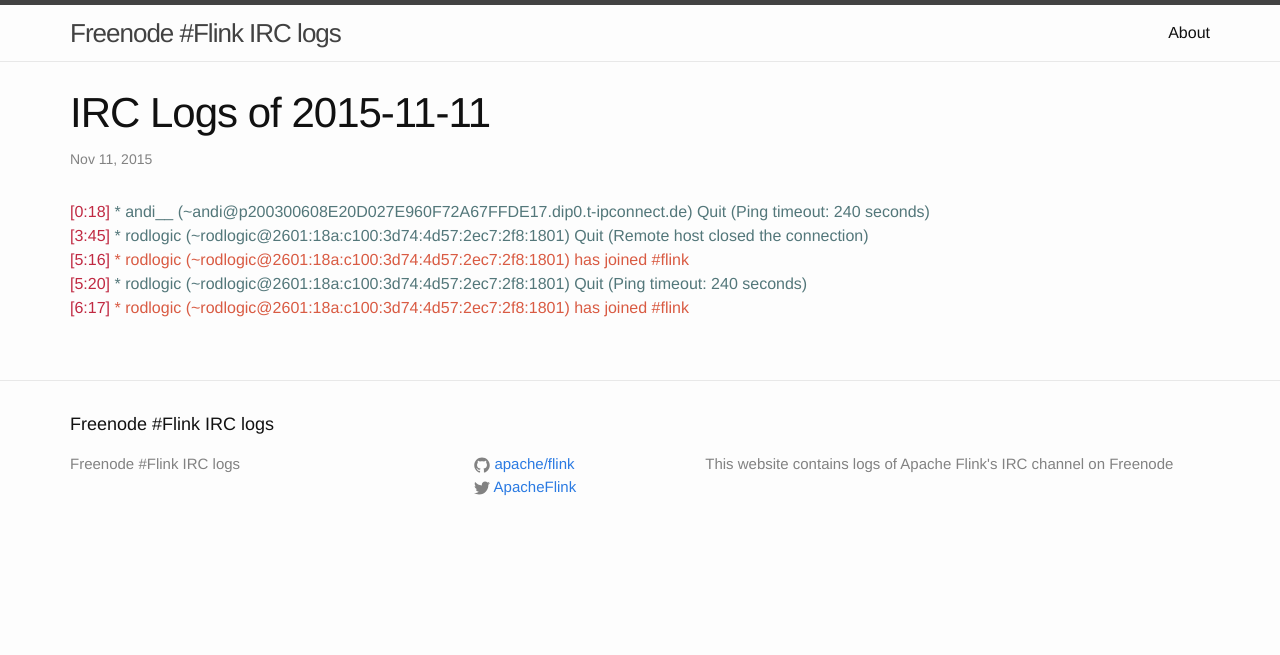
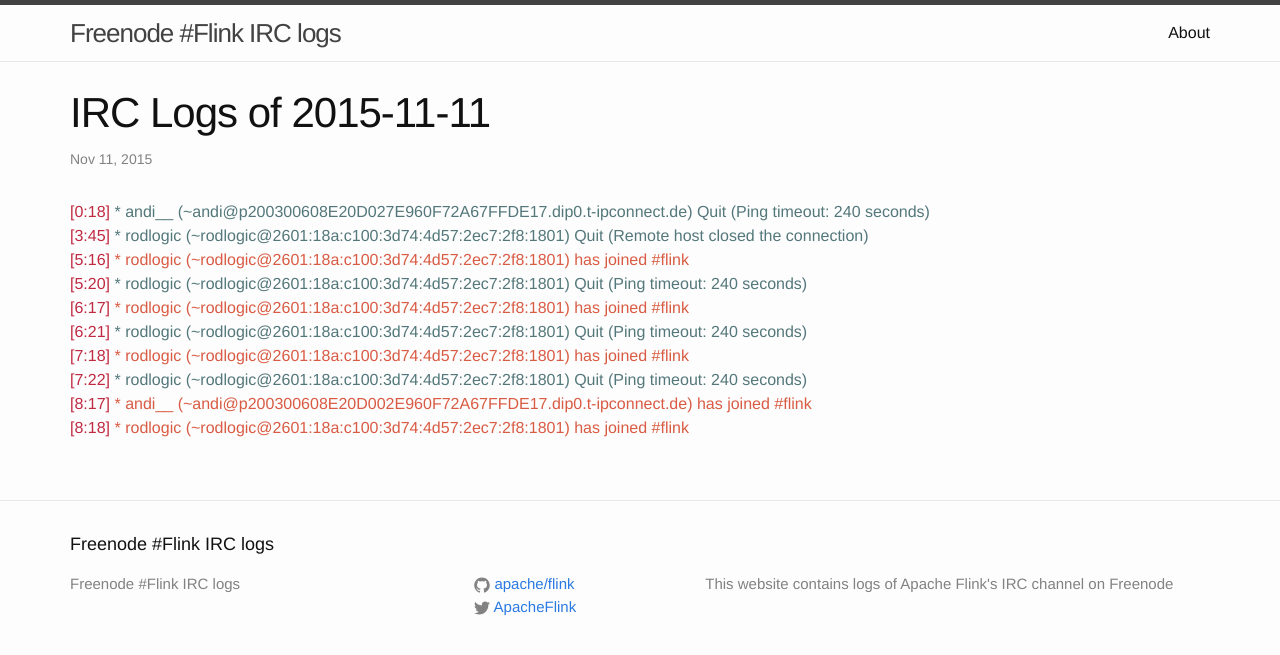
Before and after one commit to flink-irc-logs/flink-irc-logs.github.io, a Jekyll site: the page built from _posts/2015-11-11-logs.markdown, in a window 1280 px wide. Shown: the top 655 px of the page. Built offline with Jekyll 4.4.1, drawn with Linux system fonts in a browser that asks for light colours.

Commit message:
Update of the logs on Wed Nov 11 08:20:01 CET 2015

```diff
--- a/_posts/2015-11-11-logs.markdown
+++ b/_posts/2015-11-11-logs.markdown
@@ -9,3 +9,8 @@
 <span class="irc-date">[5:16]</span> <span class="irc-green">* rodlogic (~rodlogic@2601:18a:c100:3d74:4d57:2ec7:2f8:1801) has joined #flink</span><br />
 <span class="irc-date">[5:20]</span> <span class="irc-navy">* rodlogic (~rodlogic@2601:18a:c100:3d74:4d57:2ec7:2f8:1801) Quit (Ping timeout: 240 seconds)</span><br />
 <span class="irc-date">[6:17]</span> <span class="irc-green">* rodlogic (~rodlogic@2601:18a:c100:3d74:4d57:2ec7:2f8:1801) has joined #flink</span><br />
+<span class="irc-date">[6:21]</span> <span class="irc-navy">* rodlogic (~rodlogic@2601:18a:c100:3d74:4d57:2ec7:2f8:1801) Quit (Ping timeout: 240 seconds)</span><br />
+<span class="irc-date">[7:18]</span> <span class="irc-green">* rodlogic (~rodlogic@2601:18a:c100:3d74:4d57:2ec7:2f8:1801) has joined #flink</span><br />
+<span class="irc-date">[7:22]</span> <span class="irc-navy">* rodlogic (~rodlogic@2601:18a:c100:3d74:4d57:2ec7:2f8:1801) Quit (Ping timeout: 240 seconds)</span><br />
+<span class="irc-date">[8:17]</span> <span class="irc-green">* andi__ (~andi@p200300608E20D002E960F72A67FFDE17.dip0.t-ipconnect.de) has joined #flink</span><br />
+<span class="irc-date">[8:18]</span> <span class="irc-green">* rodlogic (~rodlogic@2601:18a:c100:3d74:4d57:2ec7:2f8:1801) has joined #flink</span><br />
```
